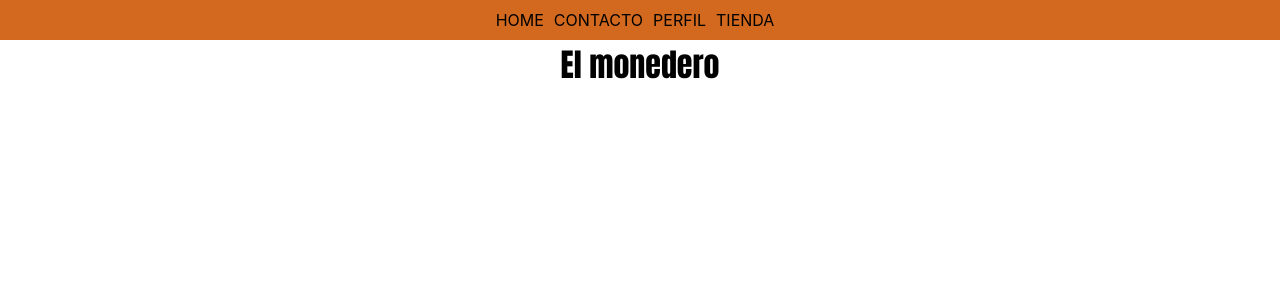
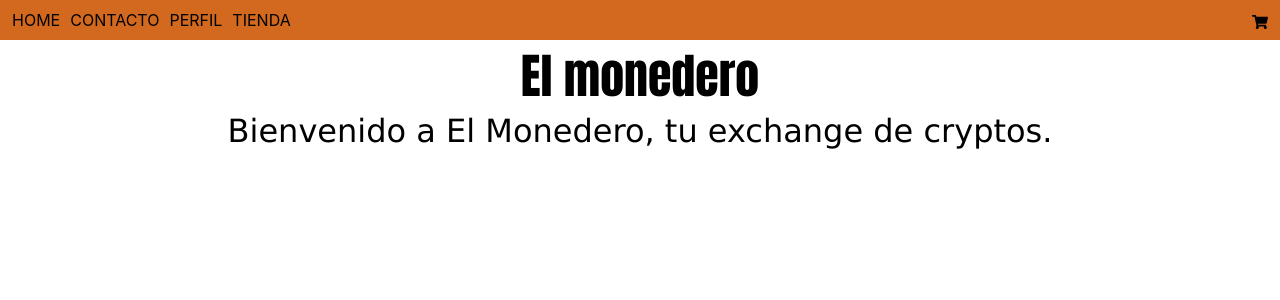
Before and after one commit to Facundo-Muoio/e-commerce, a React (Create React App) app: page / in a window 1280 px wide. Shown: the top 300 px of the page. Built offline with nearby package versions, Linux system fonts and the light colour scheme.

Commit message:
update clase04

```diff
--- a/package.json
+++ b/package.json
@@ -8,6 +8,7 @@
     "@testing-library/user-event": "^12.8.3",
     "react": "^17.0.2",
     "react-dom": "^17.0.2",
+    "react-icons": "^4.3.1",
     "react-scripts": "4.0.3",
     "web-vitals": "^1.1.2"
   },
--- a/src/App.css
+++ b/src/App.css
@@ -41,4 +41,5 @@ h1{
   font-family:Impact, Haettenschweiler, 'Arial Narrow Bold', sans-serif;
   color: black;
   text-align: center;
+  font-size: 3em;
 }
--- a/src/App.js
+++ b/src/App.js
@@ -1,12 +1,16 @@
 import React, { Fragment } from 'react';
-import NavBar  from './componentes/NavBar';
+import NavBar  from './componentes/NavBar/NavBar';
 import "./App.css"
+import ItemListContainer from './componentes/ItemListContainer/ItemListContainer';
+
+
 
 function App() {
   return (
     <Fragment>
       <NavBar/>
       <h1>El monedero</h1>
+      <ItemListContainer greeting = "Bienvenido a El Monedero, tu exchange de cryptos."/>
     </Fragment>
   );
 }
--- /dev/null
+++ b/src/componentes/CartWidget/CartWidget.css
@@ -0,0 +1,7 @@
+.icono-carrito{
+    margin-right: 4px;
+    position: relative;
+    top: 2px;
+    font-size: 1rem;
+    margin-right: 12px;
+}
--- /dev/null
+++ b/src/componentes/CartWidget/CartWidget.js
@@ -0,0 +1,11 @@
+import {FaShoppingCart} from "react-icons/fa"
+import "./CartWidget.css"
+import React from 'react'
+
+export const CartWidget = () => {
+    return (
+        <>
+           <FaShoppingCart className="icono-carrito"/>
+        </>
+    )
+}
--- /dev/null
+++ b/src/componentes/ItemListContainer/ItemListContainer.css
@@ -0,0 +1,5 @@
+.greeting{
+    font-size: 2em;
+    font-family: 'Lucida Sans', 'Lucida Sans Regular', 'Lucida Grande', 'Lucida Sans Unicode', Geneva, Verdana, sans-serif;
+    text-align: center;
+}
--- /dev/null
+++ b/src/componentes/ItemListContainer/ItemListContainer.js
@@ -0,0 +1,13 @@
+import React from 'react'
+import "./ItemListContainer.css"
+
+
+export const ItemListContainer = ({greeting}) => {
+    return (
+        <>
+          <p className="greeting">{greeting}</p>
+        </>
+    )
+}
+
+export default ItemListContainer
--- a/src/componentes/NavBar.css
+++ b/src/componentes/NavBar/NavBar.css
@@ -11,7 +11,7 @@
     background-color: chocolate;
     height: 40px;
     display: flex;
-    justify-content: center;
+    justify-content: space-between;
     align-items: center;
 }
 
@@ -22,6 +22,7 @@ ul {
     justify-content: center;
     background-color: chocolate;
     list-style-type: none;
+    margin-left: 12px;
 }
 
 ul li{
--- a/src/componentes/NavBar.js
+++ b/src/componentes/NavBar/NavBar.js
@@ -1,4 +1,5 @@
 import "./NavBar.css"
+import { CartWidget } from "../CartWidget/CartWidget"
 
 const NavBar = () => {
 
@@ -10,6 +11,7 @@ const NavBar = () => {
                 <li><a href="https://github.com/enimsidroweht/e-commerce">Perfil</a></li>
                 <li><a href="https://github.com/enimsidroweht/e-commerce">Tienda</a></li>
             </ul>
+            <CartWidget/>
         </nav>
     )
 }
```
Also changed, not shown: 1 other file (tests, documents, lock files or other folders).
